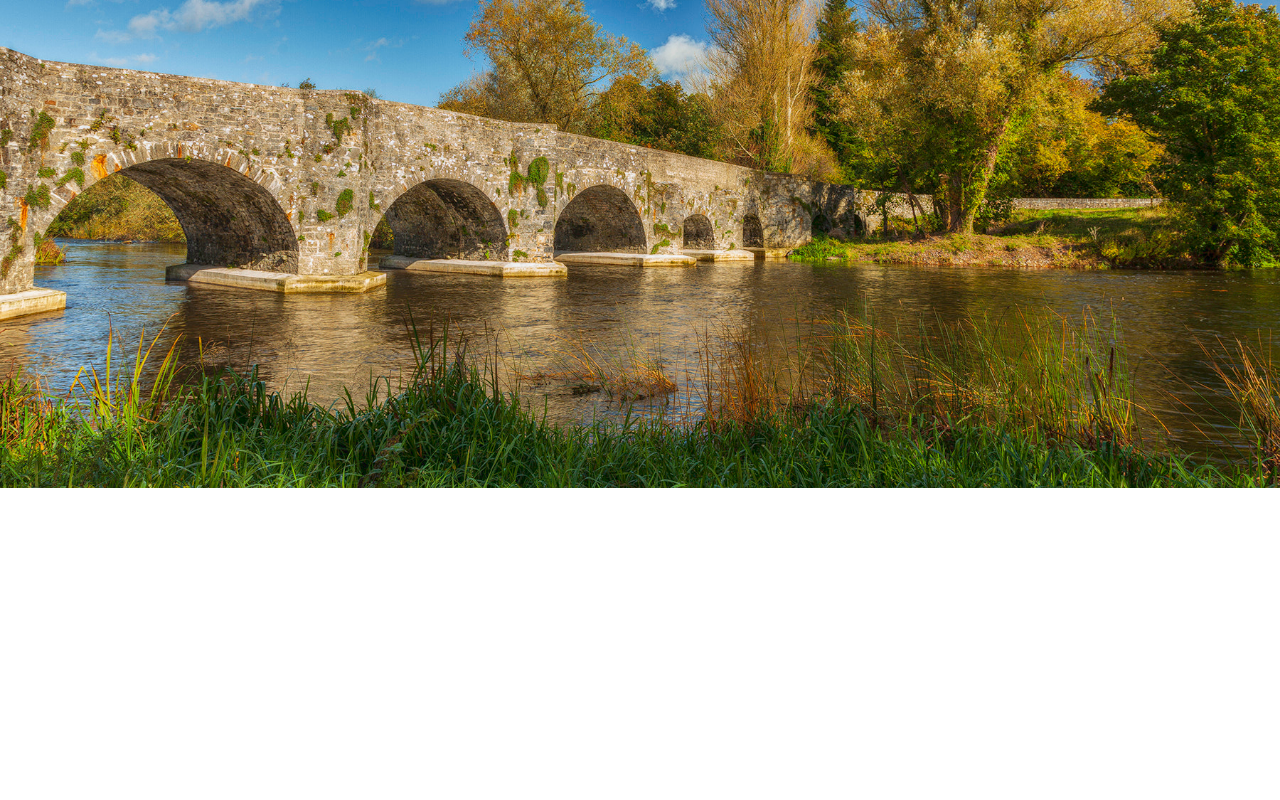
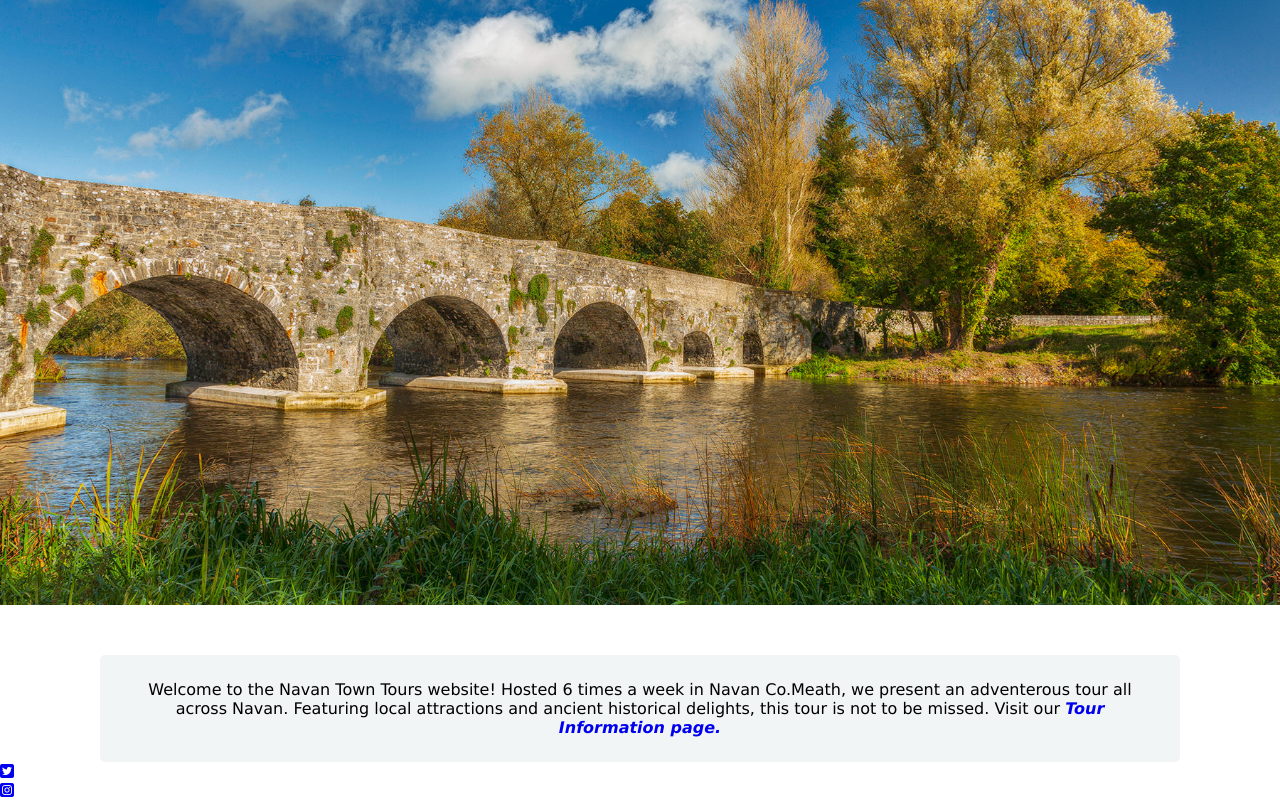
Before and after one commit to Code-Institute-Submissions/MyNavanTours, a plain HTML site: page index.html in a window 1280 px wide. Shown: the part 312-1112 px from the top of the page. Before the commit the page ends 800 px from the top, so only its background shows below. Drawn offline with nearby package versions, Linux system fonts and the light colour scheme; a web font is replaced by a local one.

Commit message:
First draft

```diff
--- a/assets/css/style.css
+++ b/assets/css/style.css
@@ -8,12 +8,16 @@
     text-decoration: none;
 }
 
-body {
-    background-image: url(../images/bridge.jpeg);
+h1 {
+    background-color: #00FF00;
+}
+
+#hero-image {
+    background: url(../images/bridge.jpeg);
     background-size: cover;
     background-repeat: no-repeat;
     width: 100%;
-    height: 100%;
+    height: 100vh;
 }
 
 #menu li {
--- a/index.html
+++ b/index.html
@@ -13,9 +13,6 @@
 
 <body>
 
-			<script type="module" src="https://unpkg.com/ionicons@5.5.2/dist/ionicons/ionicons.esm.js"></script>
-			<script nomodule src="https://unpkg.com/ionicons@5.5.2/dist/ionicons/ionicons.js"></script>
-
 	<a href="index.html"><h1>Navan Town Tours</h1></a>
 
 
@@ -28,6 +25,7 @@
 							</ul>
 						</nav>
 		</div>
+		<div id="hero-image"></div>
 
 				<div id="intro">
 					<p>	Welcome to the Navan Town Tours website! Hosted 6 times a week in Navan Co.Meath, we present an adventerous tour
@@ -35,5 +33,20 @@
 						Visit our <a href="Tour Information.html"><strong><em>Tour Information page.</em></strong></a></p>
 				</div>
 
+				<footer>
+					<ul>
+						<li>
+							<a href="https://twitter.com" target="_blank" rel="noopener" aria-label="visit our
+							twitter page (opens in a new tab)"><i class="fa-brands fa-square-twitter"></i></a>
+						</li>
+						<li>
+							<a href="https://instagram.com" target="_blank" rel="noopener" aria-label="visit our
+							instagram page (opens in a new tab)"><i class="fa-brands fa-square-instagram"></i></a>
+						</li>
+					</ul>
+				</footer>
+
+		<script src="https://kit.fontawesome.com/61a3f0ec0d.js" crossorigin="anonymous"></script>
+
 </body>
 </html>
```
